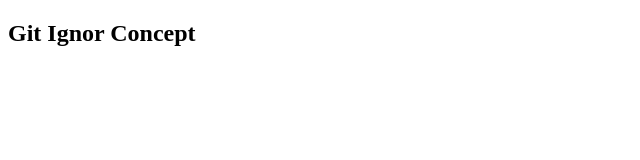
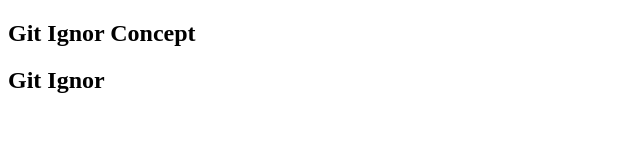
Before and after one commit to Mahajan12-tech/Git-Ignor-Concept, a plain HTML site: page index.html in a window 1280 px wide. Shown: the whole page, without its empty margins (0-640 px from the left). Drawn offline with Linux system fonts and the light colour scheme.

Commit message:
chsnges is done

```diff
--- a/index.html
+++ b/index.html
@@ -7,5 +7,6 @@
 </head>
 <body>
     <h2>Git Ignor Concept</h2>
+    <h2>Git Ignor </h2>
 </body>
 </html>
```
Also changed, not shown: 1 other file.
